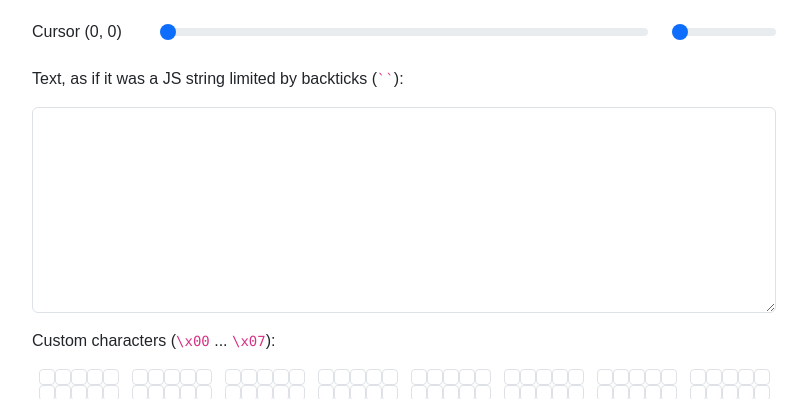
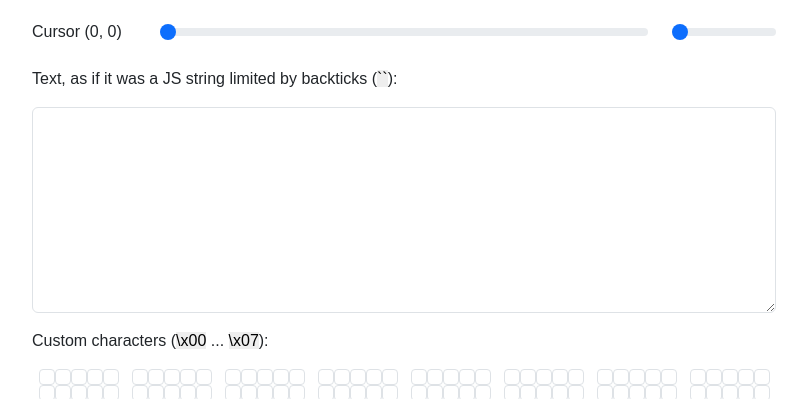
Before and after one commit to mateusznowakdev/charlcd-designer, a React (Vite) app: page / in a window 1280 px wide. Shown: the part 242-641 px from the top of the page, without its empty margins (236-1043 px from the left). Built offline with nearby package versions, Linux system fonts and the light colour scheme; a web font is replaced by a local one.

Commit message:
Change colors and font of inline code

```diff
--- a/src/main.css
+++ b/src/main.css
@@ -21,6 +21,13 @@ a.home::before {
 
 body {
   font-family: "Source Sans", sans-serif;
+}
+
+code {
+  background-color: #eee;
+  color: #000;
+  font-family: "Source Sans", sans-serif;
+  font-size: 1rem;
 }
 
 h1 {
```
